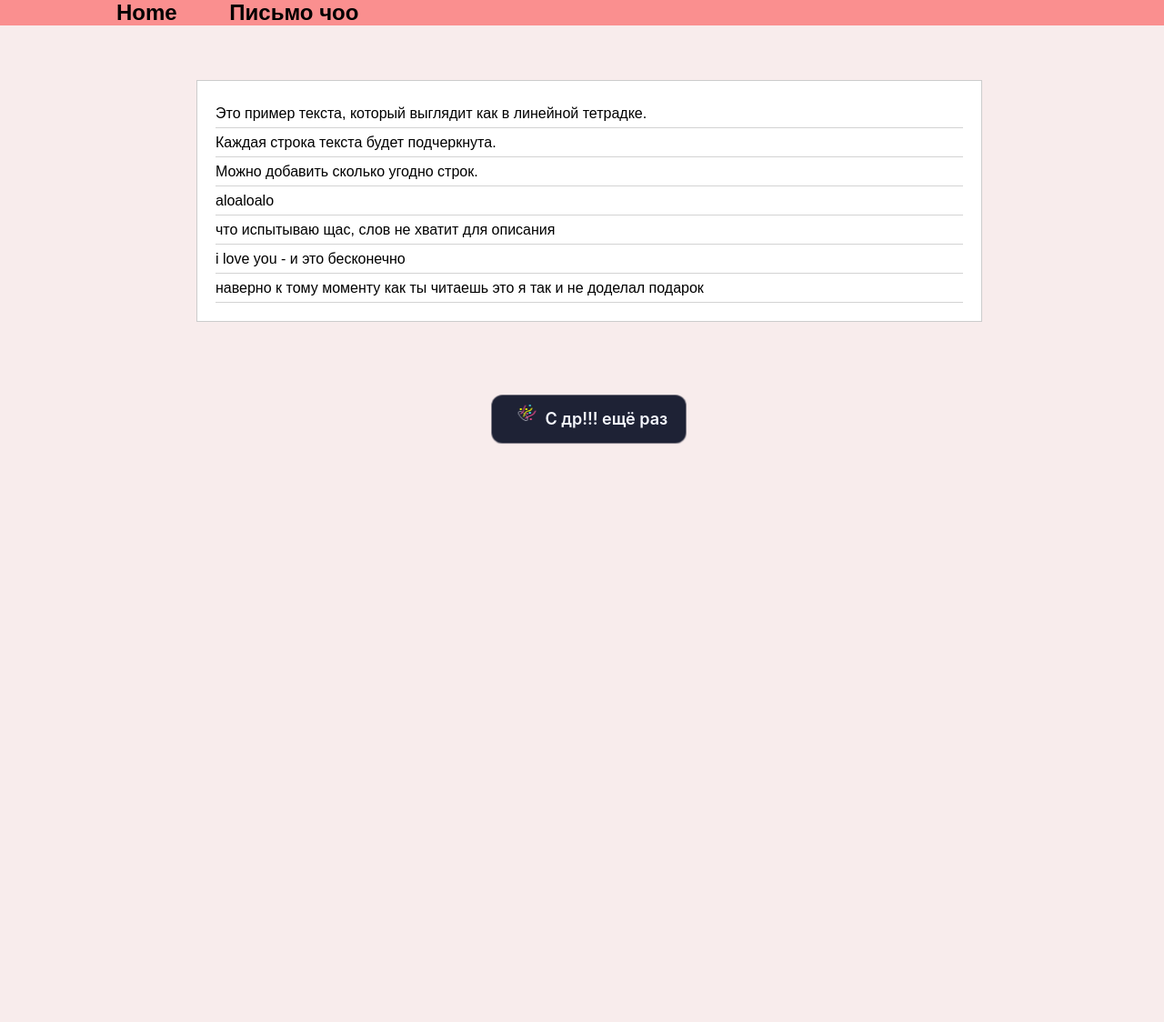
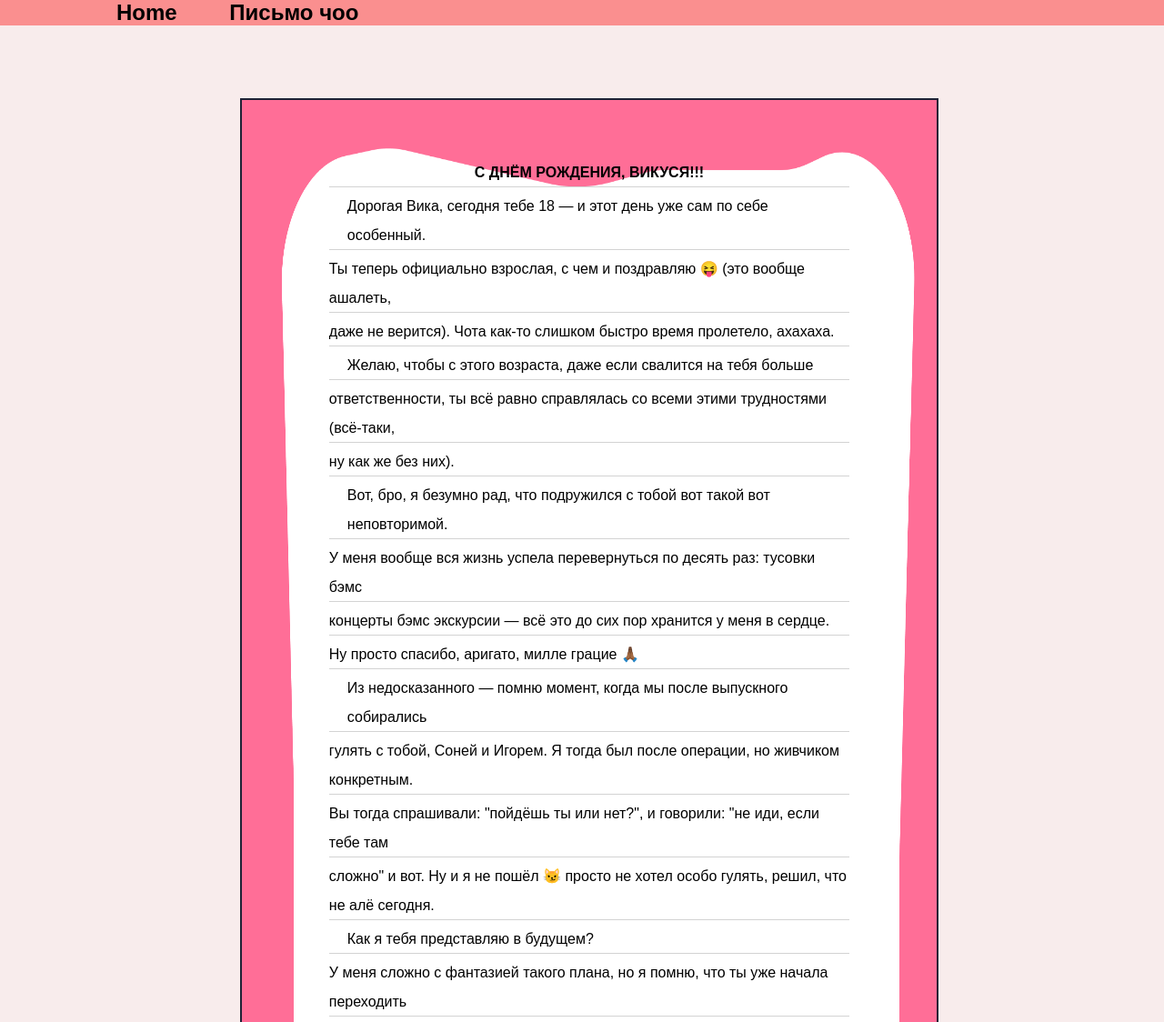
Before and after one commit to 23DP1DBuko/vkusjavikusja, a website with bundled scripts: page letter.html in a window 1280 px wide. Shown: the top 1124 px of the page at 91% size. Before the commit the page ends 800 px from the top, so only its background shows below. Built offline with nearby package versions, Linux system fonts and the light colour scheme.

Commit message:
вроде готово но как будто бы окей яхай там

```diff
--- a/letter.html
+++ b/letter.html
@@ -15,16 +15,49 @@
             </div>
         </nav>
     </header>
-    <section>
+    <section class="letter">
         <div class="lined-paper">
-            <p>Это пример текста, который выглядит как в линейной тетрадке.</p>
-            <p>Каждая строка текста будет подчеркнута.</p>
-            <p>Можно добавить сколько угодно строк.</p>
-            <p>aloaloalo</p>
-            <p>что испытываю щас, слов не хватит для описания</p>
-            <p>i love you - и это бесконечно</p>
-            <p>наверно к тому моменту как ты читаешь это я так и не доделал подарок</p>
+            <div class="lined-text">
+                <p style="text-align: center;"><strong>С ДНЁМ РОЖДЕНИЯ, ВИКУСЯ!!!</strong></p>
 
+                <p style="padding-left: 20px;">Дорогая Вика, сегодня тебе 18 — и этот день уже сам по себе особенный.</p>
+                <p>Ты теперь официально взрослая, с чем и поздравляю 😝 (это вообще ашалеть,</p>
+                <p>даже не верится). Чота как-то слишком быстро время пролетело, ахахаха.</p>
+
+                <p style="padding-left: 20px;">Желаю, чтобы с этого возраста, даже если свалится на тебя больше</p>
+                <p>ответственности, ты всё равно справлялась со всеми этими трудностями (всё-таки,</p>
+                <p>ну как же без них).</p>
+
+                <p style="padding-left: 20px;">Вот, бро, я безумно рад, что подружился с тобой вот такой вот неповторимой.</p>
+                <p>У меня вообще вся жизнь успела перевернуться по десять раз: тусовки бэмс</p>
+                <p>концерты бэмс экскурсии — всё это до сих пор хранится у меня в сердце.</p>
+                <p>Ну просто спасибо, аригато, милле грацие 🙏🏾</p>
+
+                <p style="padding-left: 20px;">Из недосказанного — помню момент, когда мы после выпускного собирались</p>
+                <p>гулять с тобой, Соней и Игорем. Я тогда был после операции, но живчиком конкретным.</p>
+                <p>Вы тогда спрашивали: "пойдёшь ты или нет?", и говорили: "не иди, если тебе там </p>
+                <p>сложно" и вот. Ну и я не пошёл 😼 просто не хотел особо гулять, решил, что не алё сегодня.</p>
+
+                <p style="padding-left: 20px;">Как я тебя представляю в будущем?</p>
+                <p>У меня сложно с фантазией такого плана, но я помню, что ты уже начала переходить</p>
+                <p>на более серьёзный стиль. Типа худи — в сторонку, и ты такая вся уже взрослая,</p>
+                <p>но всё равно, думаю, будешь тусить. Особенно если приедет Гриша Ляхов —</p>
+                <p>ну, который 72, 6АМ в Будапеште — ну ты вдупляешь, да 😄</p>
+                <p><em>Кстати, одно из пожеланий — всё-таки встретиться, потому что как будто</p>
+                <p>его ну очень не хватает в лайв увидеть.</em></p>
+
+                <p style="padding-left: 20px;">Так уж вышло, что мой подарок к твоему дню рождения не был доработан.</p>
+                <p>Чутка не рассчитал время — думал, что огого, у меня ещё куча времени,</p>
+                <p>но получилось, как получилось :(</p>
+                <p>Очень хочу доделать твой подарок — этим, в принципе, и буду заниматься,</p>
+                <p>потому что он ручной работы йоптышь (мааааааленькая подсказочка))</p>
+
+                <p style="padding-left: 20px;">Напоследок, наверное, стоит пожелать тебе ещё и здоровья — хоть оно</p>
+                <p>тарахтит у меня, но тебе желаю, чтобы такого же не было.</p>
+                <p>Счастья безграничного, чтобы кайфа в жизни было приличное количество!</p>
+
+                <p style="text-align: center;">Ты крутышка ♥</p>
+            </div>
         </div>
     </section>
     <section>
--- a/src/css/main-letter.css
+++ b/src/css/main-letter.css
@@ -190,30 +190,37 @@ body {
 
 
 .lined-paper {
-    position: relative;
-    padding: 20px;
-    background: white;
     font-family: 'Arial', sans-serif;
-    line-height: 2; /* Расстояние между строками */
-    border: 1px solid #ccc; /* Рамка для эффекта */
+    line-height: 2;
+    background-image: url(../images/letter-border.png);
+    background-size: 100% 100%;
+    background-repeat: no-repeat;
+    margin: 0 auto;
+    padding: 8vh 5vw;
+    box-sizing: border-box;
+    border:#1E2235 2px solid;
 }
 
-.lined-paper p {
-    margin: 0;
+.lined-text {
+    position: relative;
+    width: 90%;
+    margin: 0 auto;
+}
+
+.lined-text p {
+    margin: 0 0 5px 0;
     padding: 0;
     position: relative;
-    z-index: 1;
 }
 
-.lined-paper p::after {
+.lined-text p::after {
     content: '';
     position: absolute;
     left: 0;
     right: 0;
     bottom: 0;
     height: 1px;
-    background: #d3d3d3; /* Цвет линии */
-    z-index: -1;
+    background: #d3d3d3;
 }
 
 .nav-links {
@@ -242,11 +249,18 @@ header {
 }
 
 section {
-    width: 80%;
-    padding: 80px 80px 0 80px;
+    position:   relative;
+    top: 100px;
+    width: 60%;
     box-sizing: border-box;
 }
 
 .button {
-    margin: auto;
+    margin: 50px auto;
 }
+
+@media screen and (max-width: 1225px) {
+    .lined-paper {
+        padding: 10vh 5vw;
+    }
+}
```
Also changed, not shown: src/images/letter-border.png (added).
